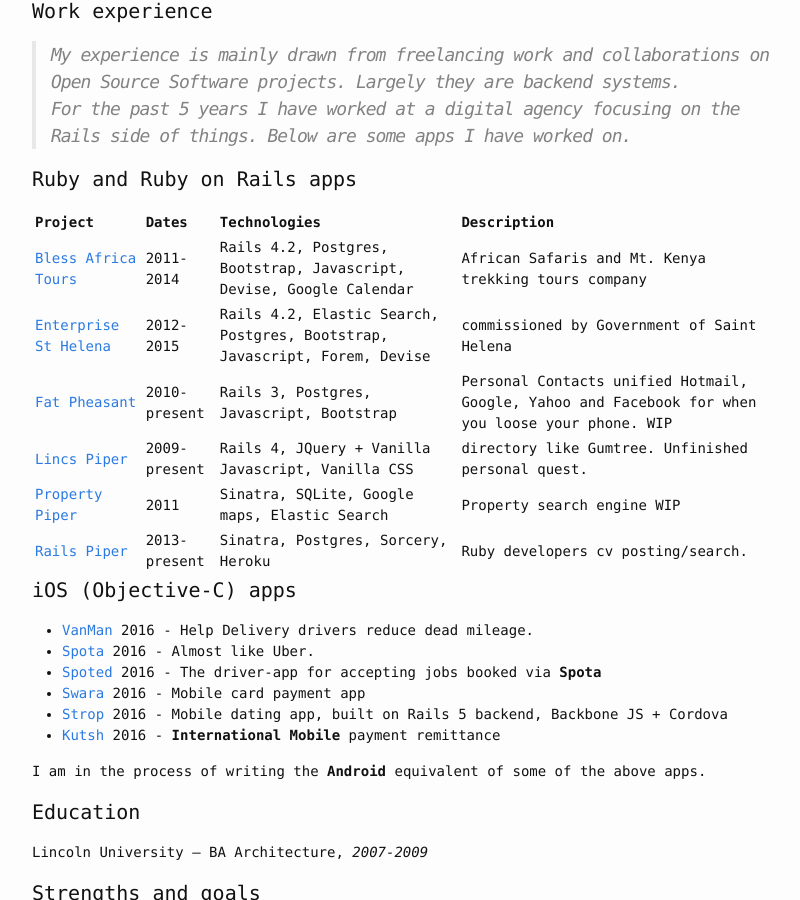
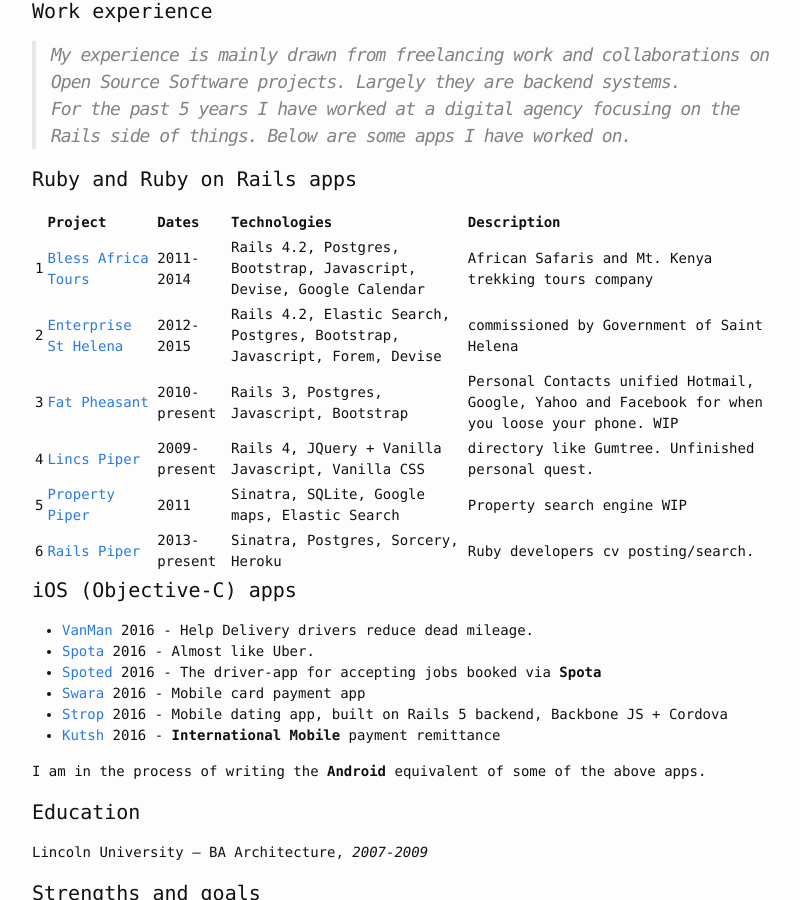
Before and after one commit to theCrab/theCrab, a Jekyll site: the page built from about.md, in a window 1280 px wide and 900 px high, scrolled down 1412 px. Shown: the whole window, without its empty margins (238-1038 px from the left). Built offline with Jekyll 4.4.1, drawn with Linux system fonts in a browser that asks for light colours.

Commit message:
Fix url for strop

```diff
--- a/about.md
+++ b/about.md
@@ -65,14 +65,14 @@ I founded the **iLinkoln Digital Meetup Group** in Lincoln. And organised the fi
 
 #### Ruby and Ruby on Rails apps
 
-| Project | Dates | Technologies | Description |
-|:------- |:----- |:------------ |:----------- |
-| [Bless Africa Tours](http://bats.herokuapp.com/) | 2011-2014 | Rails 4.2, Postgres, Bootstrap, Javascript, Devise, Google Calendar | African Safaris and Mt. Kenya trekking tours company |
-| [Enterprise St Helena](http://esthelena.herokuapp.com/) | 2012-2015 | Rails 4.2, Elastic Search, Postgres, Bootstrap, Javascript, Forem, Devise | commissioned by Government of Saint Helena |
-| [Fat Pheasant](http://fatpheasant.herokuapp.com/) | 2010-present | Rails 3, Postgres, Javascript, Bootstrap | Personal Contacts unified Hotmail, Google, Yahoo and Facebook for when you loose your phone. WIP |
-| [Lincs Piper](http://lincspiper.co.uk/) | 2009-present | Rails 4, JQuery + Vanilla Javascript, Vanilla CSS | directory like Gumtree. Unfinished personal quest. |
-| [Property Piper](http://propertypiper.co.uk) | 2011 | Sinatra, SQLite, Google maps, Elastic Search | Property search engine WIP |
-| [Rails Piper](http://railspiper.com) | 2013-present | Sinatra, Postgres, Sorcery, Heroku | Ruby developers cv posting/search. |
+|  | Project | Dates | Technologies | Description |
+|:- |:------- |:----- |:------------ |:----------- |
+| 1 | [Bless Africa Tours](http://bats.herokuapp.com/) | 2011-2014 | Rails 4.2, Postgres, Bootstrap, Javascript, Devise, Google Calendar | African Safaris and Mt. Kenya trekking tours company |
+| 2 | [Enterprise St Helena](http://esthelena.herokuapp.com/) | 2012-2015 | Rails 4.2, Elastic Search, Postgres, Bootstrap, Javascript, Forem, Devise | commissioned by Government of Saint Helena |
+| 3 | [Fat Pheasant](http://fatpheasant.herokuapp.com/) | 2010-present | Rails 3, Postgres, Javascript, Bootstrap | Personal Contacts unified Hotmail, Google, Yahoo and Facebook for when you loose your phone. WIP |
+| 4 | [Lincs Piper](http://lincspiper.co.uk/) | 2009-present | Rails 4, JQuery + Vanilla Javascript, Vanilla CSS | directory like Gumtree. Unfinished personal quest. |
+| 5 | [Property Piper](http://propertypiper.co.uk) | 2011 | Sinatra, SQLite, Google maps, Elastic Search | Property search engine WIP |
+| 6 | [Rails Piper](http://railspiper.com) | 2013-present | Sinatra, Postgres, Sorcery, Heroku | Ruby developers cv posting/search. |
 
 
 #### iOS (Objective-C) apps
@@ -80,7 +80,7 @@ I founded the **iLinkoln Digital Meetup Group** in Lincoln. And organised the fi
 - [Spota](http://paxiapp.uk/spota) 2016 - Almost like Uber.
 - [Spoted](http://paxiapp.uk/spoted) 2016 - The driver-app for accepting jobs booked via **Spota**
 - [Swara](http://paxiapp.uk/swara) 2016 - Mobile card payment app
-- [Strop](http://getvene.com/) 2016 - Mobile dating app, built on Rails 5 backend, Backbone JS + Cordova
+- [Strop](http://paxiapp.uk/stropa) 2016 - Mobile dating app, built on Rails 5 backend, Backbone JS + Cordova
 - [Kutsh](http://kutsh.co.ke/) 2016 - **International Mobile** payment remittance
 
 I am in the process of writing the **Android** equivalent of some of the above apps.
```
